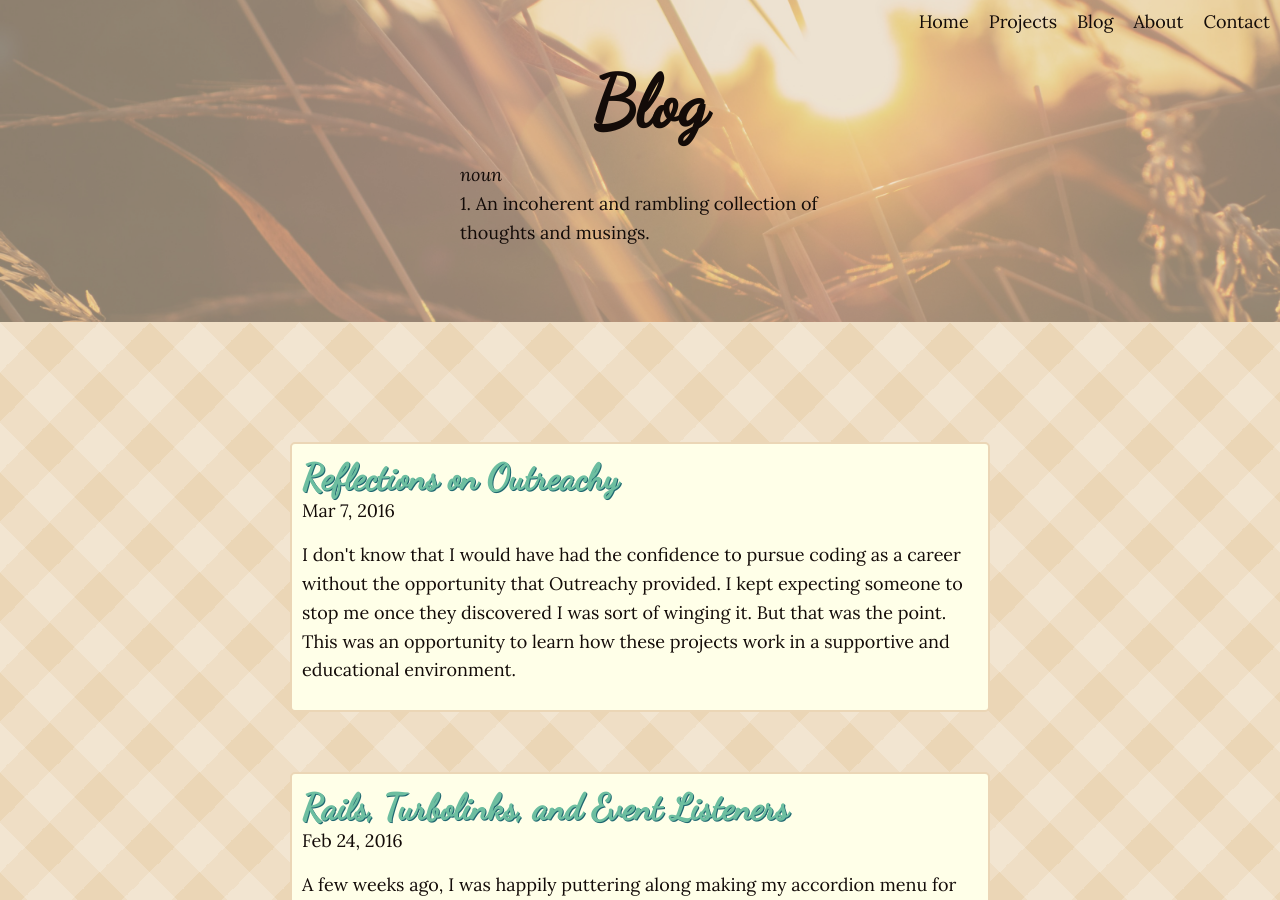
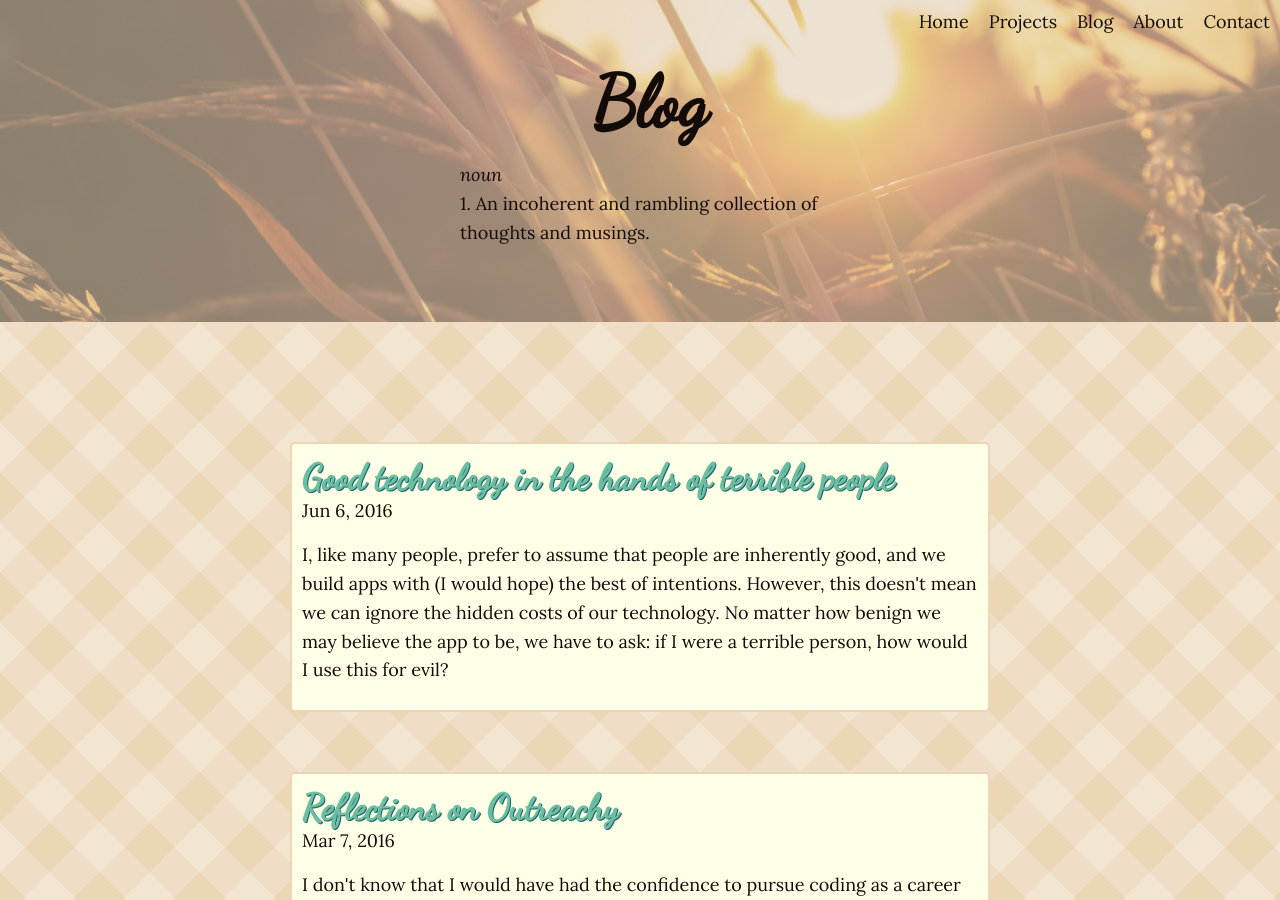
Before and after one commit to linzjax/linzjax.github.io, a Jekyll site: the page built from blog.md, in a window 1280 px wide and 900 px high. Built offline with Jekyll 4.4.1, drawn with Linux system fonts in a browser that asks for light colours; nearby versions of some CDN libraries.

Commit message:
new blog post about technology and social responsibility

```diff
--- a/_posts/2015-10-29-why-open-source-is-important-for-new-coders.markdown
+++ b/_posts/2015-10-29-why-open-source-is-important-for-new-coders.markdown
@@ -3,7 +3,7 @@ layout: post
 author: Lindsey Jacks
 title:  "Why participating in open source is important for new coders"
 date:   2015-10-29 15:52:09
-categories: My experiences
+categories: my-experiences
 excerpt: <p>Getting into coding is scary, and encouragement is an absolute necessity. Because the open source community benefits so much from helping each other and from helping new people getting involved, <a href="http://www.erikaheidi.com/blog/a-beginners-guide-to-open-source-making-your-first-contribution?utm_medium=community&utm_source=hacktoberfest&utm_campaign=digest1">they are endlessly nurturing</a>, and this is invaluable for anyone learning to code.</p>
 ---
 
--- a/_posts/2015-11-11-reflections-on-recurse-center.markdown
+++ b/_posts/2015-11-11-reflections-on-recurse-center.markdown
@@ -2,7 +2,7 @@
 layout: post
 title:  "Reflections on Recurse Center"
 date:   2015-11-11 18:30:09
-categories: My experiences
+categories: my-experiences
 excerpt: "<p>If you had told me a year ago that I would quit my job, move to New York and attend a completely self-directed three month \"writers retreat\" for programmers, I would have laughed nervously and not made eye contact. Yet here I am, makin' eye contact like a pro, and full of advice for future Recursers.</p>"
 ---
 
--- /dev/null
+++ b/_posts/2016-06-06-good-technology-in-the-hands-of-terrible-people.markdown
@@ -0,0 +1,18 @@
+---
+title:  "Good technology in the hands of terrible people"
+date:   2016-6-6 12:30:00
+categories: musings
+excerpt: "<p>I, like many people, prefer to assume that people are inherently good, and we build apps with (I would hope) the best of intentions. However, this doesn't mean we can ignore the hidden costs of our technology. No matter how benign we may believe the app to be, we have to ask: if I were a terrible person, how would I use this for evil?</p>"
+---
+
+I'm definitely not the first person to say this (nor, unfortunately, will I be the last), but as creators and builders we has a [responsibility](http://www.slate.com/articles/technology/safety_net/2015/02/venmo_security_it_s_not_as_strong_as_the_company_wants_you_to_think.html) to think through the [implications](http://www.cbsnews.com/news/the-rising-safety-issues-that-could-throttle-uber/) of what we're building. No matter how benign we may believe the app to be, we have to ask: if I were a terrible person, how would I use this for evil?
+
+I, like many people, prefer to assume that people are inherently good, and we build apps with (I would hope) the best of intentions. However, this doesn't mean we can ignore the hidden costs of our technology. Take the time to think through every possible, twisted scenario that could arise. If you can't think of a _single_ situation where someone could use this for nefarious purposes, _find someone who can._ This is yet another benefit of diversity: your worldview and experiences are going to be completely different from someone else's. Especially someone of a different gender or race. We all have amazing powers of empathy, but that is so different from someone who's lived it. They'll think of things that would never occur to you, and that's okay. I would argue that's a good thing.
+
+Diversity is (obviously) incredibly important to me, but it really hits home for me when thinking about the scary side of technology. It struck me particiulary hard when I downloaded [Gyroscope](https://gyrosco.pe/) and integrated it with [Moves](https://www.moves-app.com/0). Let me start by saying: I love these apps. They're beautiful, they're simple, and they're a really great way to track your health, fitness, steps, productivity, sleep patterns, habits, etc. etc. The possibility for improving people's lives is incredible. But the same things that make these apps great, are also what scare the daylights out of me.
+
+Unlike something like 4Square which requires you to check into places (actively opt-in to admitting you were somewhere), Moves constantly tracks where you are, how you got there, and how long you stayed. It turns this information into a convenient map, and translates activities into calories burned. This is great if you want to track habits and remember that one bar you went to that one time. But what happens when someone else gets ahold of this information? I can hear some of you thinking "but really, the company isn't going to do anything with my _personal_ information, and what do I care if a stranger has this info?" Remember what I said at the top: [what if I were a terrible person?](http://stoprelationshipabuse.org/educated/types-of-abuse/use-of-technology/)
+
+Personal story time: A long, long time ago, I, like so many other women I've talked to over the years, made a terrible dating choice and ended up in an unhealthy, manipulative relationship. Everything I did was watched. Friends I added on Facebook, new contacts in my phone, you name it. Anything and everything could be used as ammunition against me. It's a long story for another time, but I bring it up because Moves would have been a nightmare for me. He could have installed it on my phone without my knowledge, and checked it at any given time. Sure, it would have been on my phone, but if you think I was allowed to have a password that's very optimistic of you. When something as innocusous as a [Spotify music update can be used for evil](https://modelviewculture.com/pieces/without-scars-domestic-violence-abuse-and-the-tech-pipeline), image the damage that Moves could do.
+
+I'm not saying Moves shouldn't exist. Now, several years and many states of separation have granted me a sense of security, so now I love Moves. What I'm saying is that we need to think about the worst of the worst. The bottom-of-the-barrel "no one is really like this" situations. Think about them, ask other people, ask yourself what you can do to improve security and privacy. We owe it to our users.
```
